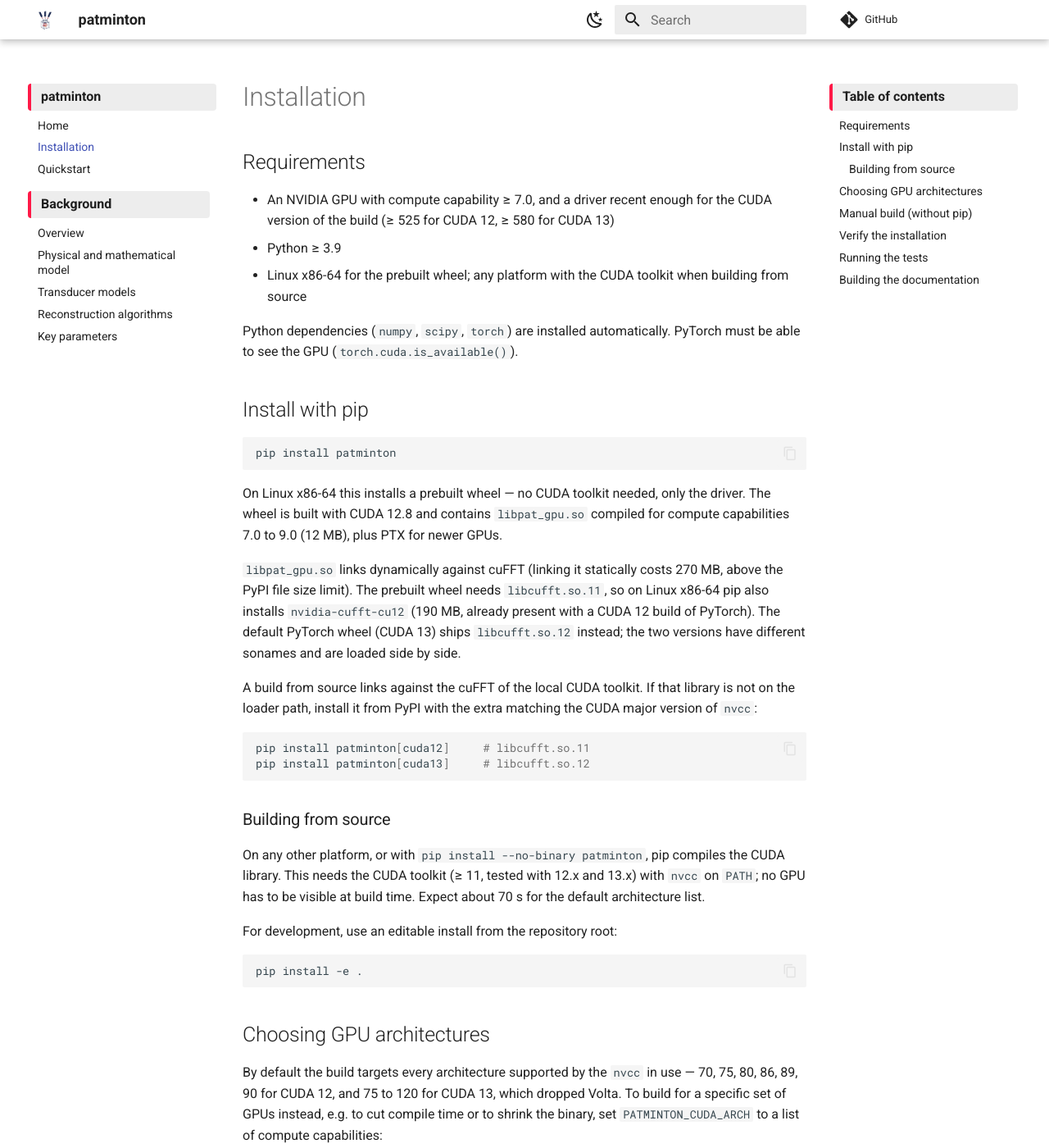
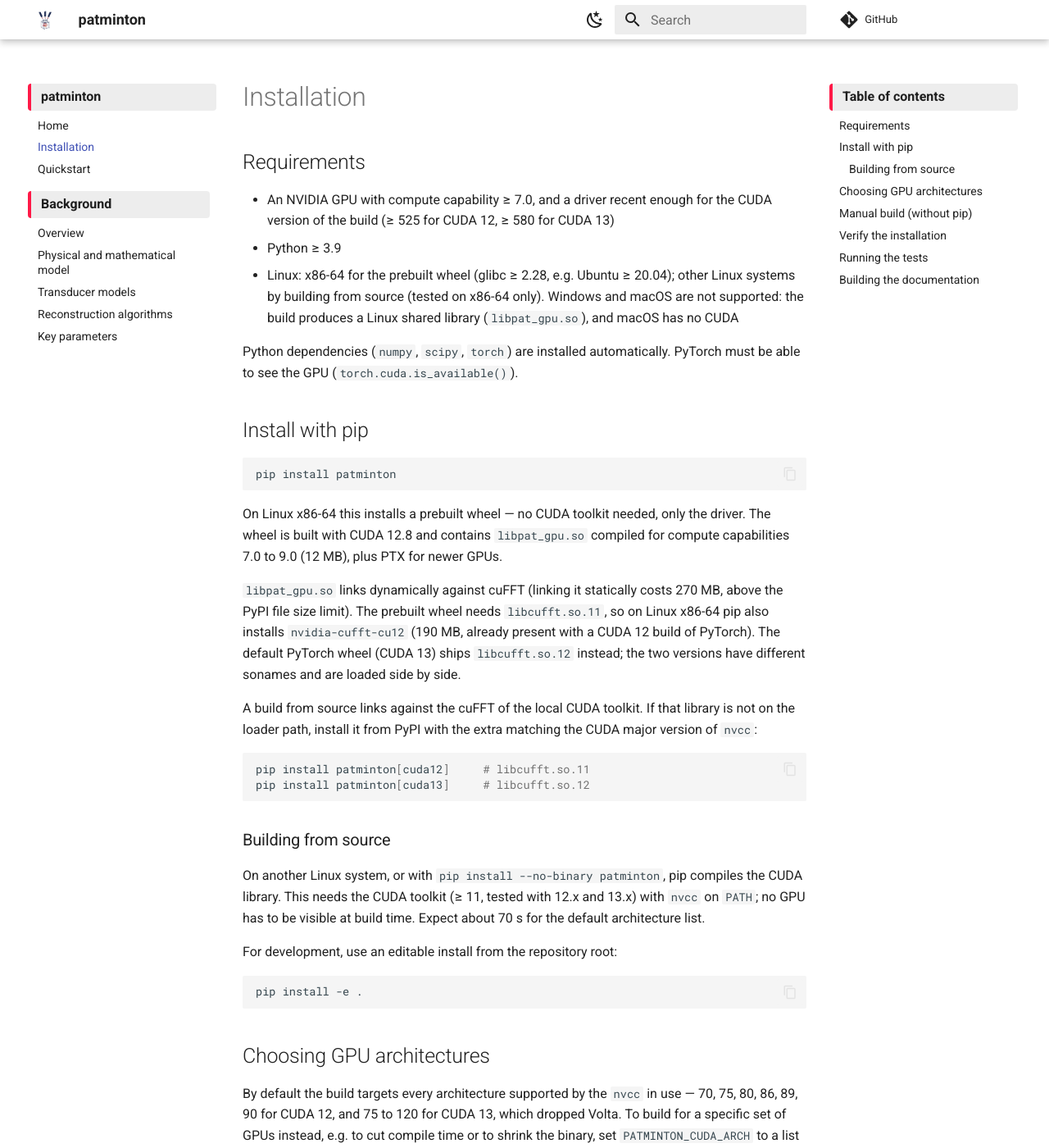
Before and after one commit to dotrungthai2001/patminton, an MkDocs documentation site: the page built from docs/installation.md, in a window 1280 px wide and 1400 px high. Shown: the whole window at 82% size. Built offline with MkDocs 1.6.1 and Material for MkDocs 9.7.7, drawn with Linux system fonts in a browser that asks for light colours; comment, search, counter and statistics services are not loaded.

Commit message:
Update paper title and clarify supported platforms

```diff
--- a/docs/installation.md
+++ b/docs/installation.md
@@ -5,8 +5,10 @@
 - An NVIDIA GPU with compute capability ≥ 7.0, and a driver recent enough for
   the CUDA version of the build (≥ 525 for CUDA 12, ≥ 580 for CUDA 13)
 - Python ≥ 3.9
-- Linux x86-64 for the prebuilt wheel; any platform with the CUDA toolkit
-  when building from source
+- Linux: x86-64 for the prebuilt wheel (glibc ≥ 2.28, e.g. Ubuntu ≥ 20.04);
+  other Linux systems by building from source (tested on x86-64 only).
+  Windows and macOS are not supported: the build produces a Linux shared
+  library (`libpat_gpu.so`), and macOS has no CUDA
 
 Python dependencies (`numpy`, `scipy`, `torch`) are installed automatically.
 PyTorch must be able to see the GPU (`torch.cuda.is_available()`).
@@ -39,8 +41,8 @@ pip install patminton[cuda13]     # libcufft.so.12
 
 ### Building from source
 
-On any other platform, or with `pip install --no-binary patminton`, pip
-compiles the CUDA library. This needs the CUDA toolkit (≥ 11, tested with
+On another Linux system, or with `pip install --no-binary patminton`,
+pip compiles the CUDA library. This needs the CUDA toolkit (≥ 11, tested with
 12.x and 13.x) with `nvcc` on `PATH`; no GPU has to be visible at build time.
 Expect about 70 s for the default architecture list.
 
```
Also changed, not shown: README.md (+2 -2 lines), docs/index.md (+2 -2 lines).
